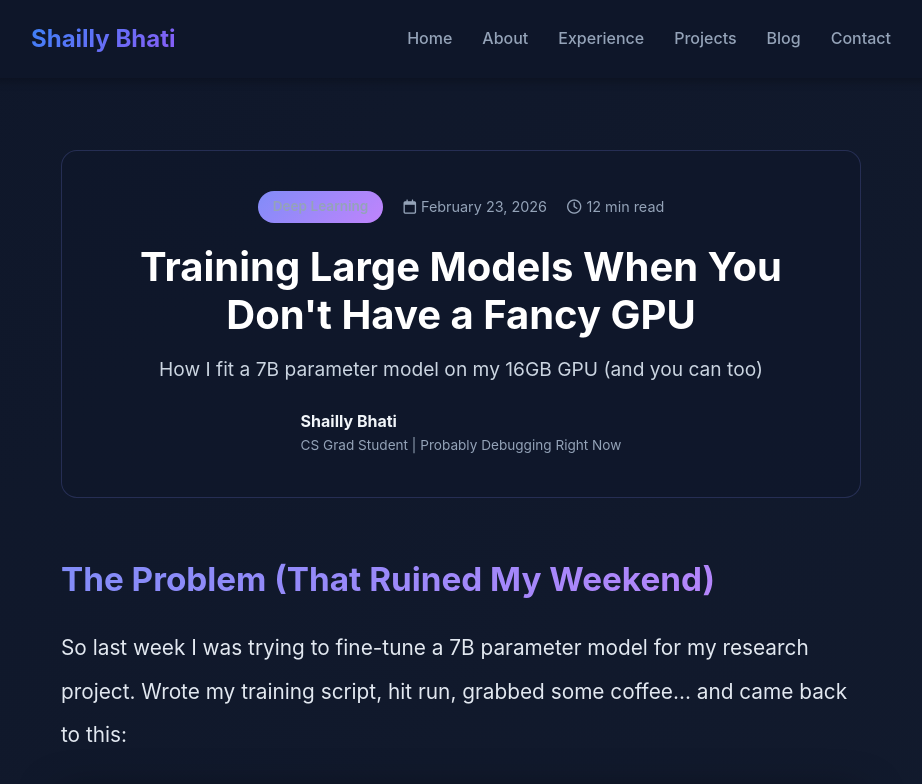
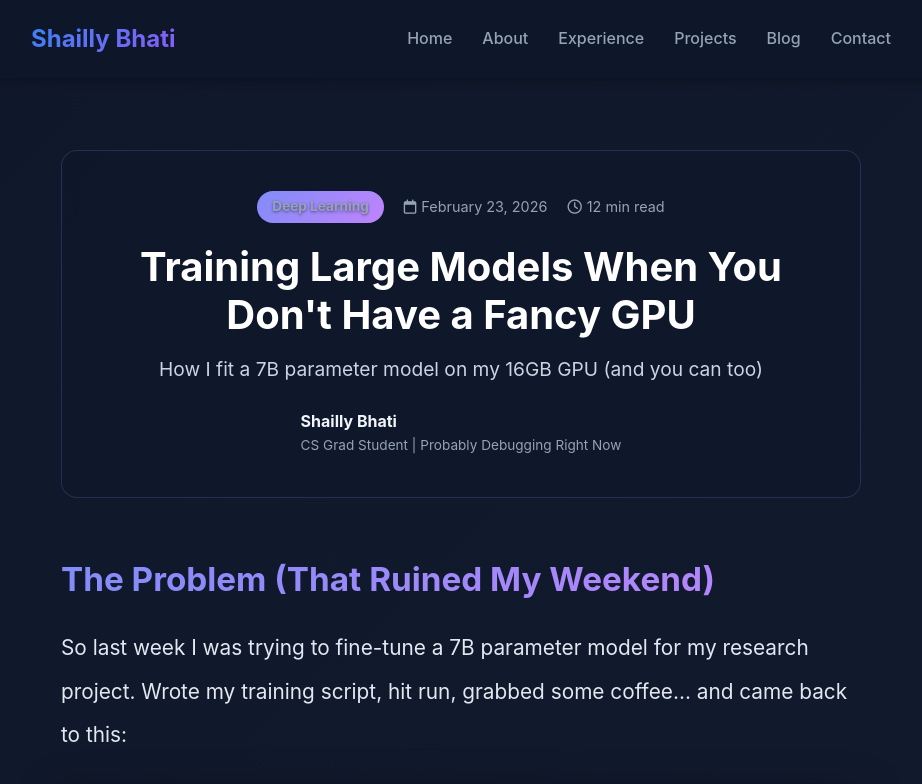
Before and after one commit to Shellsss29/Shellsss29.github.io, a plain HTML site: page blog-post-2.html in a window 1280 px wide. Shown: the top 784 px of the page, without its empty margins (179-1101 px from the left). Drawn offline with nearby package versions, Linux system fonts and the light colour scheme.

Commit message:
Fix Deep Learning category badge text visibility

```diff
--- a/blog-post-2.html
+++ b/blog-post-2.html
@@ -271,7 +271,9 @@
         }
         .post-category {
             background: linear-gradient(135deg, #818cf8 0%, #c084fc 100%) !important;
-            color: #000000 !important;
+            color: #ffffff !important;
+            font-weight: 700 !important;
+            text-shadow: 0 1px 3px rgba(0, 0, 0, 0.5) !important;
         }
     </style>
 </head>
```
